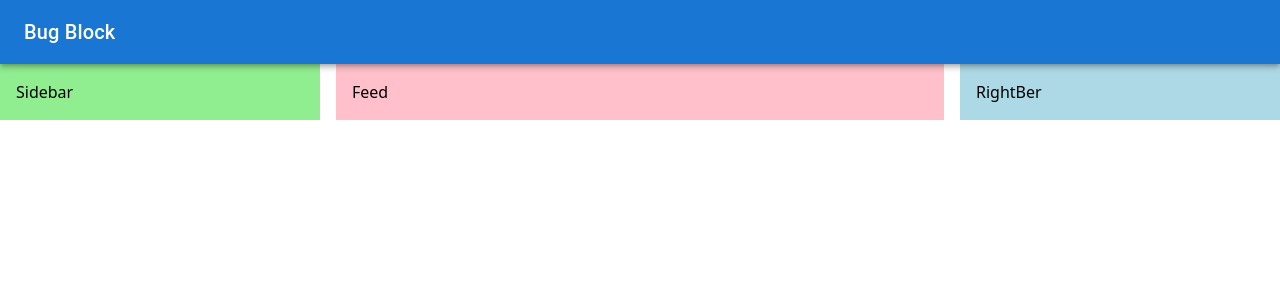
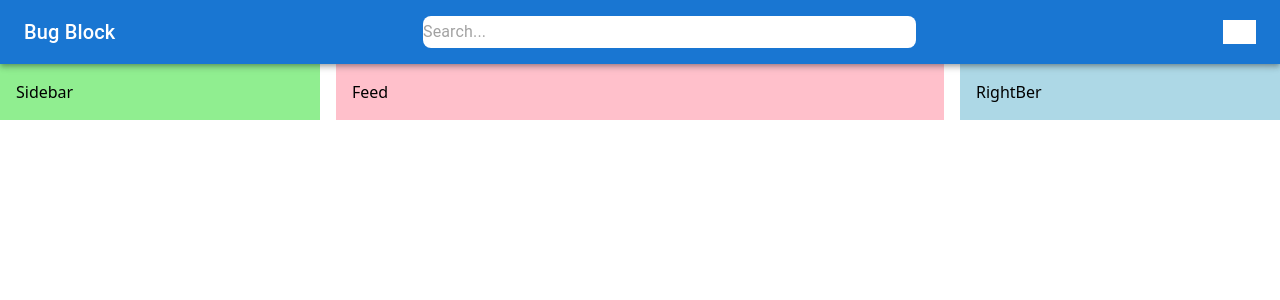
Before and after one commit to KPorus/Social_media_Front_End_design, a React (Create React App) app: page / in a window 1280 px wide. Shown: the top 300 px of the page. Built offline with nearby package versions, Linux system fonts and the light colour scheme.

Commit message:
input field

```diff
--- a/src/Component/NavBar.jsx
+++ b/src/Component/NavBar.jsx
@@ -1,6 +1,6 @@
 import styled from '@emotion/styled';
 import { BugReport } from '@mui/icons-material';
-import { AppBar, Toolbar, Typography } from '@mui/material';
+import { AppBar, Box, InputBase, Toolbar, Typography } from '@mui/material';
 import React from 'react';
 
 const NavBar = () => {
@@ -10,6 +10,18 @@ const NavBar = () => {
             justifyContent:"space-between",
         }
     )
+
+    const SearchBar = styled("div")({
+      backgroundColor:"white",
+      padding:"2px, 10px",
+      borderRadius:"0.5rem",
+      width:"40%"
+    })
+
+    const IconBox = styled(Box)({
+      backgroundColor:"white",
+      padding:"10px, 10px",
+    })
     return (
       <AppBar position='sticky'>
         <StyleTool>
@@ -17,6 +29,8 @@ const NavBar = () => {
             Bug Block
           </Typography>
           <BugReport sx={{display:{xs:"block", sm:"none"}}}></BugReport>
+          <SearchBar><InputBase placeholder='Search...'/></SearchBar>
+          <IconBox>Icon</IconBox>
         </StyleTool>
       </AppBar>
     );
```
